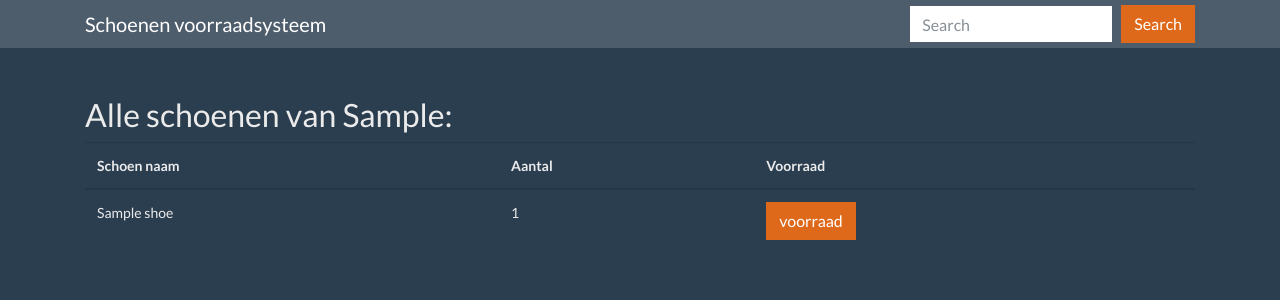
After one commit to pietervanheijningen/tcr-voorraadsysteem, a PHP site: the page made by public/shoes/index.php in a window 1280 px wide. The commit adds this page. Shown: the top 300 px of the page. Run offline with PHP 8.4, Linux system fonts and the light colour scheme; tables that the repository leaves empty hold one stand-in row (values such as "Sample post"); some libraries are stand-ins or nearby versions.

Commit message:
Added shoes overview

```diff
--- a/app/DatabaseConnection.php
+++ b/app/DatabaseConnection.php
@@ -26,9 +26,18 @@ class DatabaseConnection
     }
 
     public function getAllBrands(){
-        $query = $this->pdo->prepare('select distinct brand from shoes');
+        $query = $this->pdo->prepare('SELECT DISTINCT brand FROM shoes');
         $query->execute();
 
-        return $query->fetchAll();
+        return $query->fetchAll(PDO::FETCH_ASSOC);
+    }
+
+    public function getAllShoesFromBrand($brand){
+        $query = $this->pdo->prepare('SELECT name,count(*) AS amount FROM shoes WHERE brand = :brand GROUP BY name ORDER BY amount DESC');
+        $query->execute([
+            'brand' => $brand
+        ]);
+
+        return $query->fetchAll(PDO::FETCH_ASSOC);
     }
 }
--- a/app/PageLoader.php
+++ b/app/PageLoader.php
@@ -26,4 +26,13 @@ class PageLoader
             ]
         );
     }
+
+    public function shoesOverview($brand){
+        echo $this->twig->render('shoesOverview.twig',
+            [
+                'shoes' => $this->db->getAllShoesFromBrand($brand),
+                'brand' => $brand,
+            ]
+        );
+    }
 }
--- a/composer.json
+++ b/composer.json
@@ -1,7 +1,8 @@
 {
   "autoload": {
     "files": [
-      "bootstrap.php"
+      "bootstrap.php",
+      "functions.php"
     ],
     "psr-4": {
       "App\\": "app"
--- /dev/null
+++ b/functions.php
@@ -0,0 +1,6 @@
+<?php
+
+function redirectToHomePage(){
+    header('Location: /');
+    die();
+}
--- /dev/null
+++ b/public/shoes/index.php
@@ -0,0 +1,11 @@
+<?php
+
+require '../../vendor/autoload.php';
+
+$pageLoader = new \App\PageLoader();
+
+if(isset($_GET['brand'])){
+    $pageLoader->shoesOverview($_GET['brand']);
+}else{
+    redirectToHomePage();
+}
--- a/views/brandsOverview.twig
+++ b/views/brandsOverview.twig
@@ -4,8 +4,8 @@
     <h2>Alle merken:</h2>
     <div class="row mt-2 mb-4">
         {% for brand in brands %}
-            <div class="col-4 mt-4">
-                <a href="/brands/?b={{ brand.brand }}" class="brandcard">
+            <div class="col-12 col-sm-6 col-lg-4 mt-4">
+                <a href="/shoes/?brand={{ brand.brand }}" class="brandcard">
                     <div class="card hvr-grow h-100">
                         <h2 class="text-center">{{ brand.brand }}</h2>
                     </div>
--- /dev/null
+++ b/views/shoesOverview.twig
@@ -0,0 +1,23 @@
+{% extends "layout/main.twig" %}
+
+{% block content %}
+    <h2>Alle schoenen van {{ brand }}:</h2>
+    <table class="table table-hover">
+        <thead>
+        <tr>
+            <th scope="col">Schoen naam</th>
+            <th scope="col">Aantal</th>
+            <th scope="col">Voorraad</th>
+        </tr>
+        </thead>
+        <tbody>
+        {% for shoe in shoes %}
+            <tr>
+                <td>{{ shoe.name }}</td>
+                <td>{{ shoe.amount }}</td>
+                <td><a href="#"><button type="button" class="btn btn-primary">voorraad</button></a></td>
+            </tr>
+        {% endfor %}
+        </tbody>
+    </table>
+{% endblock %}
```
